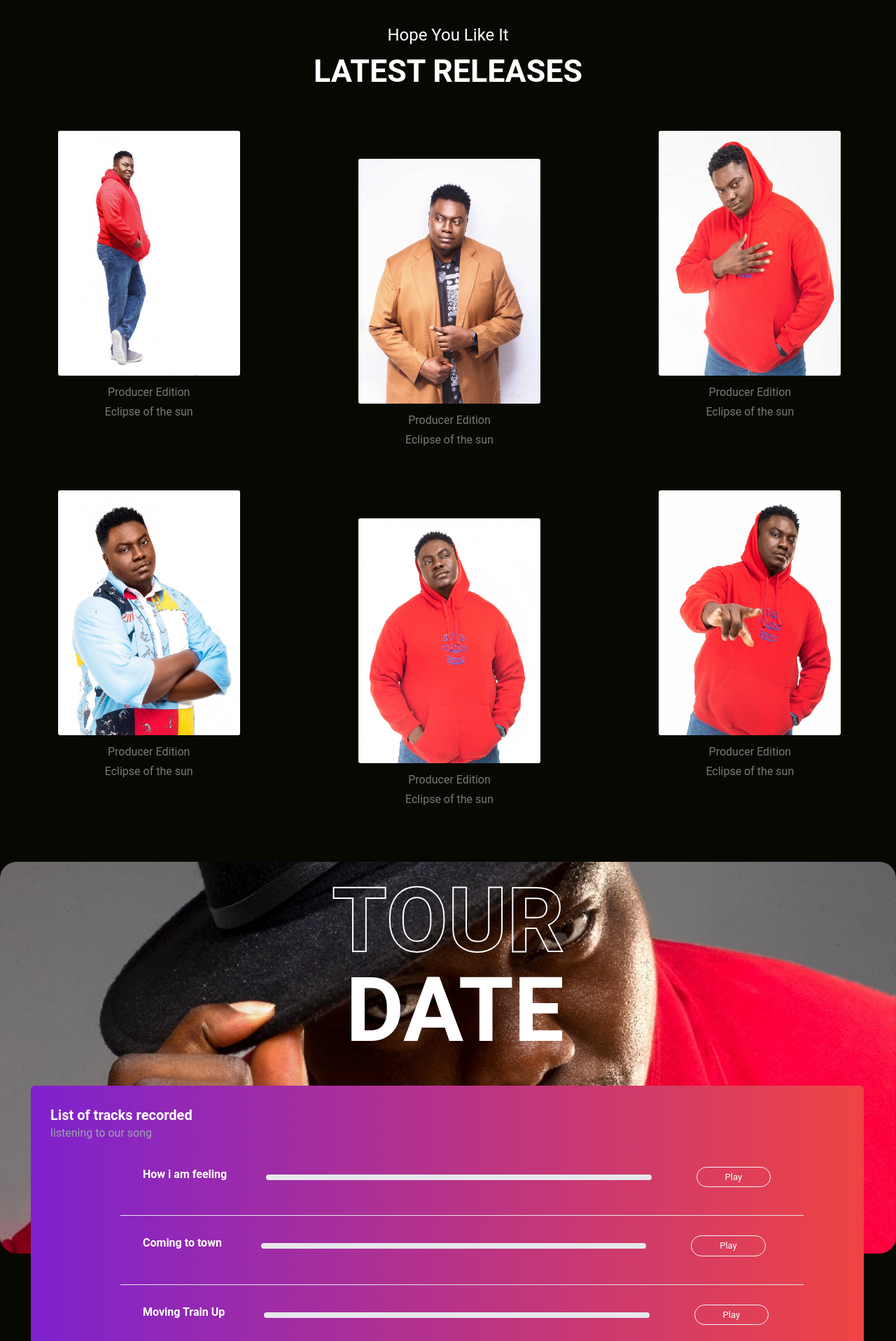
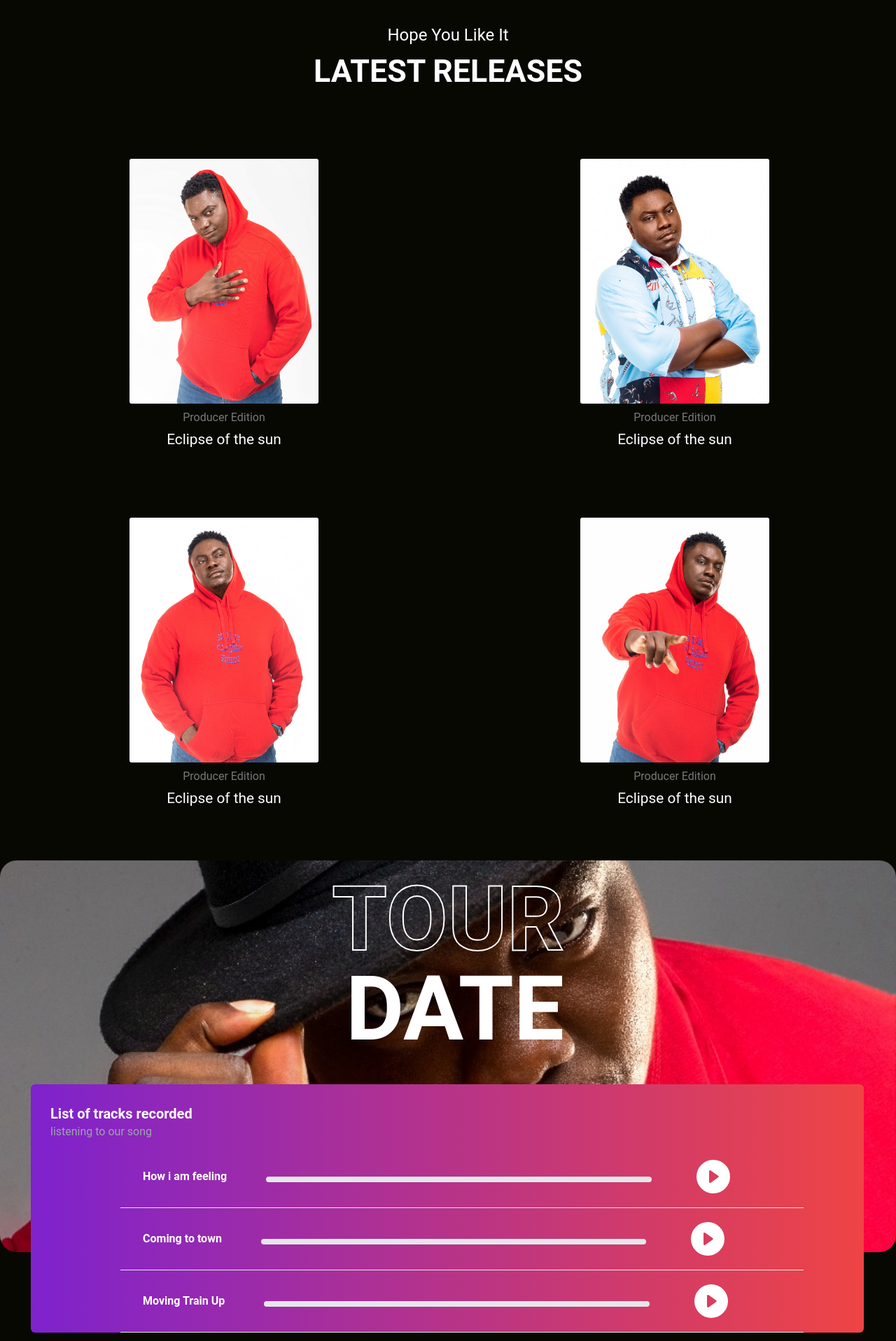
Before and after one commit to Simplevhick/Kevindavid, a Next.js app: page / in a window 1280 px wide. Shown: the part 880-2797 px from the top of the page at 70% size. Built offline with nearby package versions, Linux system fonts and the light colour scheme.

Commit message:
changed the images to 4 instead of 6, added margin auto to the footer

```diff
--- a/app/globals.css
+++ b/app/globals.css
@@ -28,6 +28,66 @@ body {
   -webkit-text-stroke-width: 2px;
 }
 
+.navigation_wrapper {
+  background-color: rgba(119, 119, 119, 0.781);
+}
+.seek_bar {
+  background-color: rgb(24, 128, 3);
+}
+.carousel{
+  padding: 5rem;
+  background-color: #000;
+  color: #fff;
+  height: 65vh;
+  width: 100vw;
+}
+
+.box{
+  height: 300px;
+}
+
+.box h3{
+   text-align: center;
+}
+
+.slick-slide div{
+  margin: 0 1rem;
+}
+
+.slick-next {
+    right: -40px !important;
+}
+
+ .slick-dots li.slick-active button:before{
+  color: lightgreen !important;
+}
+
+.slick-dots li button:before{
+  color: #fff !important;
+  font-size: 1rem !important;
+  top: 2rem !important;
+}
+
+
+
+#waveform{
+  width: 100%;
+  max-width: 100%;
+}
+
+.controls{
+  margin-top: 10px;
+}
+
+.controls button{
+  margin: 1px;
+  border: 1px solid #ccc !important;
+}
+
+.controls button:hover{
+  background-color: #ececec;
+}
+
 .audio-info{
   margin-top: 15px;
   color: #fff;
--- a/app/page.js
+++ b/app/page.js
@@ -1,7 +1,7 @@
 import Blogs from "@/components/Blogs";
 import Hero from "@/components/Hero";
 import Tour from "@/components/Tour";
-import Details from "@/components/Details";
+// import Details from "@/components/Details";
 
 export default function Home() {
   return (
@@ -9,7 +9,7 @@ export default function Home() {
       <Hero heading="SAMSON" message="ADEGBO" />
       <Blogs />
       <Tour />
-      <Details />
+      {/* <Details /> */}
     </main>
   );
 }
--- a/components/Blogs.jsx
+++ b/components/Blogs.jsx
@@ -1,6 +1,5 @@
 import Image from "next/image";
 import Link from "next/link";
-
 
 const Blogs = () => {
   return (
@@ -12,87 +11,59 @@ const Blogs = () => {
         </h1>
       </div>
 
-      <div className="relative grid grid-cols-2 gap-1 place-items-center ml-1 mt-3 lg:grid lg:grid-cols-3 lg:grid-rows-2 lg:-3 lg:place-items-center lg:mt-3 md:grid md:grid-cols-2 md:grid-rows-2 md:gap-3 md:place-items-center md:mt-3">
+      <div className="relative grid grid-cols-2 gap-1 place-items-center ml-1 mt-3 lg:grid lg:grid-cols-2 lg:grid-rows-2 lg:place-items-center lg:mt-3 md:grid md:grid-cols-2 md:grid-rows-2 md:gap-3 md:place-items-center md:mt-3">
         <a href="">
-          <div className="hidden lg:block md:block rounded-[20px]">
+        <div className="rounded-[20px] lg:rounded-[20px] md:rounded-[20px] md:mt-[5rem]">
             <img
-              src="/assets/kev4.jpg"
+              src="/assets/kev9.jpg"
               alt="pix"
-              className="rounded-[3px] w-[10remm] h-[15rem] lg:h-[350px] lg:w-[260px] md:h-[350px] md:w-[260px]"
+              className="rounded-[3px] w-[10remm] h-[15rem] lg:h-[350px] lg:w-[270px] md:h-[350px] md:w-[260px]"
             />
-            <div className="flex justify-center items-center flex-col text-white p-2">
+            <div className="flex justify-center items-center flex-col text-white p-1">
               <h3 className="opacity-45 p-1">Producer Edition</h3>
-              <p className="opacity-45"> Eclipse of the sun </p>
+              <p className="text-[1.1rem] lg:text-[1.3rem] md:text-[1.3rem]"> Eclipse of the sun</p>
             </div>
           </div>
         </a>
 
         <a href="">
-          <div className="hidden lg:block md:block rounded-[20px] lg:rounded-[20px] lg:mt-[5rem] md:rounded-[20px] md:mt-[5rem]">
+          <div className="rounded-[20px] lg:rounded-[20px] md:rounded-[20px] md:mt-[5rem]">
             <img
-              src="/assets/kev3.jpg"
+              src="/assets/kev2.jpg"
               alt="pix"
-              className="rounded-[3px] w-[10remm] h-[15rem] lg:h-[350px] lg:w-[260px] md:h-[350px] md:w-[260px]"
+              className="rounded-[3px] w-[10remm] h-[15rem] lg:h-[350px] lg:w-[270px] md:h-[350px] md:w-[260px]"
             />
-            <div className="flex justify-center items-center flex-col text-white p-2">
+            <div className="flex justify-center items-center flex-col text-white p-1">
               <h3 className="opacity-45 p-1">Producer Edition</h3>
-              <p className="opacity-45"> Eclipse of the sun </p>
+              <p className="text-[1.1rem] lg:text-[1.3rem] md:text-[1.3rem]"> Eclipse of the sun</p>
             </div>
           </div>
         </a>
 
         <a href="">
-          <div className="rounded-[20px]">
+          <div className="rounded-[20px] lg:rounded-[20px] md:rounded-[20px] md:mt-[5rem]">
             <img
-              src="/assets/kev9.jpg"
+              src="/assets/kev1.jpg"
               alt="pix"
-              className="rounded-[3px] w-[10remm] h-[15rem] lg:h-[350px] lg:w-[260px] md:h-[350px] md:w-[260px]"
+              className="rounded-[3px] w-[10remm] h-[15rem] lg:h-[350px] lg:w-[270px] md:h-[350px] md:w-[260px]"
             />
-            <div className="flex justify-center items-center flex-col text-white p-2">
+            <div className="flex justify-center items-center flex-col text-white p-1">
               <h3 className="opacity-45 p-1">Producer Edition</h3>
-              <p className="opacity-45"> Eclipse of the sun </p>
+              <p className="text-[1.1rem] lg:text-[1.3rem] md:text-[1.3rem]"> Eclipse of the sun </p>
             </div>
           </div>
         </a>
 
         <a href="">
-          <div className="rounded-[20px]">
-            <img
-              src="/assets/kev2.jpg"
-              alt="pix"
-              className="rounded-[3px] w-[10remm] h-[15rem] lg:h-[350px] lg:w-[260px] md:h-[350px] md:w-[260px]"
-            />
-            <div className="flex justify-center items-center flex-col text-white p-2">
-              <h3 className="opacity-45 p-1">Producer Edition</h3>
-              <p className="opacity-45"> Eclipse of the sun</p>
-            </div>
-          </div>
-        </a>
-
-        <a href="">
-          <div className="rounded-[20px] lg:rounded-[20px] lg:mt-[5rem] md:rounded-[20px] md:mt-[5rem]">
-            <img
-              src="/assets/kev1.jpg"
-              alt="pix"
-              className="rounded-[3px] w-[10remm] h-[15rem] lg:h-[350px] lg:w-[260px] md:h-[350px] md:w-[260px]"
-            />
-            <div className="flex justify-center items-center flex-col text-white p-2">
-              <h3 className="opacity-45 p-1">Producer Edition</h3>
-              <p className="opacity-45"> Eclipse of the sun </p>
-            </div>
-          </div>
-        </a>
-
-        <a href="">
-          <div className="rounded-[20px]">
+          <div className="rounded-[20px] lg:rounded-[20px] md:rounded-[20px] md:mt-[5rem]">
             <img
               src="/assets/kev8.jpg"
               alt="pix"
-              className="rounded-[3px] w-[10remm] h-[15rem] lg:h-[350px] lg:w-[260px] md:h-[350px] md:w-[260px]"
+              className="rounded-[3px] w-[10remm] h-[15rem] lg:h-[350px] lg:w-[270px] md:h-[350px] md:w-[260px]"
             />
-            <div className="flex justify-center items-center flex-col text-white p-2">
+            <div className="flex justify-center items-center flex-col text-white p-1">
               <h3 className="opacity-45 p-1">Producer Edition</h3>
-              <p className="opacity-45"> Eclipse of the sun </p>
+              <p className="text-[1.1rem] lg:text-[1.3rem] md:text-[1.3rem]"> Eclipse of the sun </p>
             </div>
           </div>
         </a>
--- a/components/Tour.jsx
+++ b/components/Tour.jsx
@@ -1,5 +1,10 @@
 "use client";
 import { useState, useRef, useEffect } from "react";
+import {
+  BsFillPlayCircleFill,
+  BsFillPauseCircleFill,
+} from "react-icons/bs";
+
 
 const Tour = () => {
   const [isPlaying, setIsPlaying] = useState(false);
@@ -104,7 +109,7 @@ const Tour = () => {
             <p className="text-[1rem] text-base lg:text-[1rem] lg:text-gray-400 lg:text-base md:text-[1rem] md:text-base">listening to our song</p>
           </div>
 
-          <div className="ml-10 gap-28 lg:flex lg:items-center lg:text-center lg:ml-40 lg:gap-18 md:flex md: md:ml-8 md:gap-6 md:text-center">
+          <div className="ml-10 gap-28 lg:flex lg:items-center lg:text-center lg:ml-40 lg:gap-18 md:flex md:ml-8 md:gap-6 md:text-center">
             <div className="text-[18px] font-bold lg:text-base lg:font-bold md:text-base md:font-bold">
               <h3>How i am feeling</h3>
             </div>
@@ -121,15 +126,15 @@ const Tour = () => {
 
               <button
                 onClick={togglePlay}
-                className="text-white px-8 mt-2 py-[4px] text-[13px] rounded-[55px] bg-transparent border border-blue-50 lg:text-white lg:px-10 lg:py-1 lg:rounded-[55px] lg:bg-transparent lg:border lg:border-blue-50 md:text-white md:px-8 md:py-1 md:rounded-[55px] md:bg-transparent md:border md:border-blue-50"
+                className="text-[3rem]"
               >
-                {isPlaying ? "Pause" : "Play"}
+                {isPlaying ? <BsFillPauseCircleFill /> : <BsFillPlayCircleFill />}
               </button>
             </div>
           </div>
-          <hr className="w-[56vw] ml-14 mt-5 lg:w-[61rem] lg:ml-32 lg:mt-10 md:w-[41rem] md:ml-16 md:mt-10" />
+          <hr className="w-[56vw] ml-14 mt-5 lg:w-[61rem] lg:bg-gray-500 lg:ml-32 lg:mt-5 md:w-[41rem] md:ml-16 md:mt-10" />
 
-          <div className="ml-10 mt-5 gap-28 lg:flex lg:items-center lg:text-center lg:ml-40 lg:gap-18 md:flex md: md:ml-8 md:gap-6 md:text-center">
+          <div className="ml-10 mt-5 gap-28 lg:flex lg:items-center lg:text-center lg:ml-40 lg:gap-18 md:flex md:ml-8 md:gap-6 md:text-center">
             <div className="text-[18px] font-bold lg:text-base lg:font-bold md:text-base md:font-bold">
               <h3>Coming to town</h3>
             </div>
@@ -146,13 +151,13 @@ const Tour = () => {
 
               <button
                 onClick={play}
-                className="text-white px-8 mt-2 py-[4px] text-[13px] rounded-[55px] bg-transparent border border-blue-50 lg:text-white lg:px-10 lg:py-1 lg:rounded-[55px] lg:bg-transparent lg:border lg:border-blue-50 md:text-white md:px-8 md:py-1 md:rounded-[55px] md:bg-transparent md:border md:border-blue-50"
+                className="text-[3rem]"
               >
-                {isPlay ? "Pause" : "Play"}
+                {isPlay ? <BsFillPauseCircleFill /> : <BsFillPlayCircleFill />}
               </button>
             </div>
           </div>
-          <hr className="w-[56vw] ml-14 mt-5 lg:w-[61rem] lg:ml-32 lg:mt-10 md:w-[41rem] md:ml-16 md:mt-10" />
+          <hr className="w-[56vw] ml-14 mt-5 lg:w-[61rem] lg:bg-gray-500 lg:ml-32 lg:mt-5 md:w-[41rem] md:ml-16 md:mt-10" />
 
           <div className="ml-10 mt-5 gap-28 lg:flex lg:items-center lg:text-center lg:ml-40 lg:gap-18 md:flex md: md:ml-8 md:gap-6 md:text-center">
             <div className="text-[18px] font-bold lg:text-base lg:font-bold md:text-base md:font-bold">
@@ -171,13 +176,13 @@ const Tour = () => {
 
               <button
                 onClick={Beingplay}
-                className="text-white px-8 mt-2 py-[4px] text-[13px] rounded-[55px] bg-transparent border border-blue-50 lg:text-white lg:px-10 lg:py-1 lg:rounded-[55px] lg:bg-transparent lg:border lg:border-blue-50 md:text-white md:px-8 md:py-1 md:rounded-[55px] md:bg-transparent md:border md:border-blue-50"
+                className="text-[3rem]"
               >
-                {isBeingPlayed ? "Pause" : "Play"}
+                {isBeingPlayed ? <BsFillPauseCircleFill /> : <BsFillPlayCircleFill />}
               </button>
             </div>
           </div>
-          <hr className="w-[56vw] ml-14 mt-5 lg:w-[61rem] lg:ml-32 lg:mt-10 md:w-[41rem] md:ml-16 md:mt-10" />
+          <hr className="w-[56vw] ml-14 mt-5 lg:w-[61rem] lg:bg-gray-500 lg:ml-32 lg:mt-5 md:w-[41rem] md:ml-16 md:mt-10" />
         </div>
       </div>
     </div>
```
Also changed, not shown: components/Footer.jsx (+106 -7 lines).
